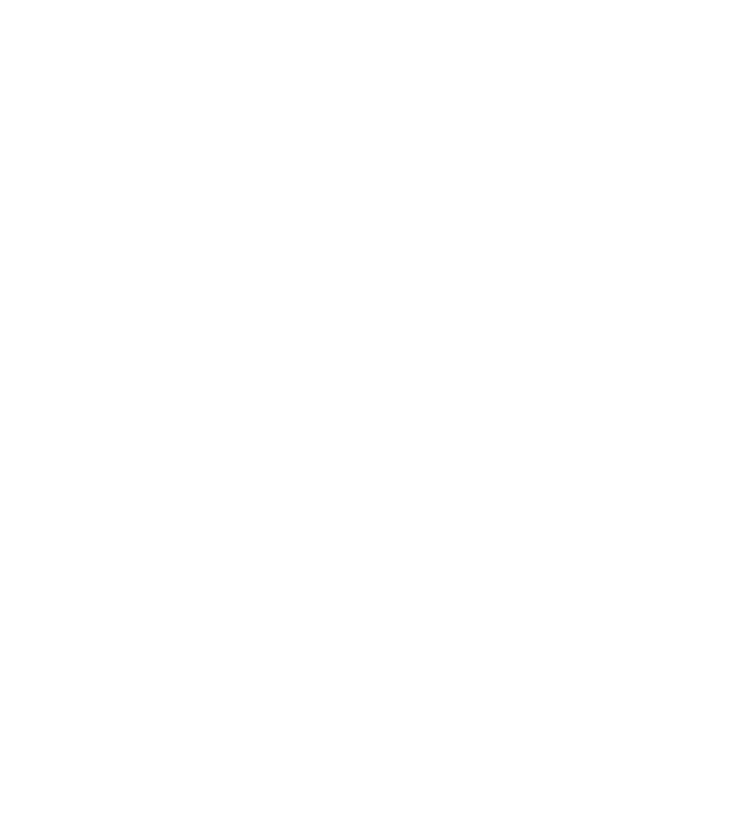
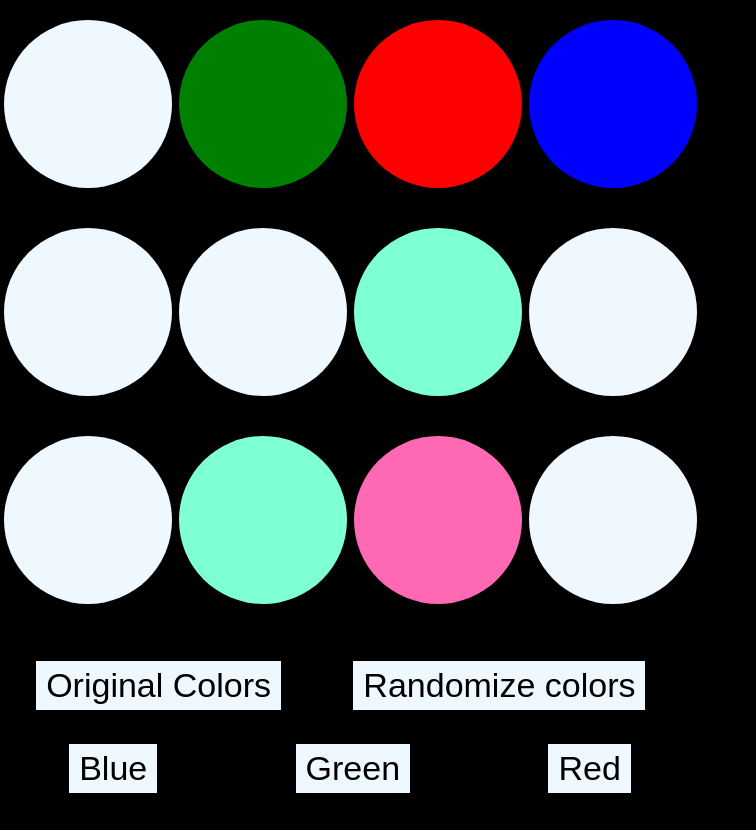
Before and after one commit to Houston-da-dev/105-assign-7, a plain HTML site: page index.html in a window 1280 px wide. Shown: the whole page, without its empty margins (0-756 px from the left). Before the commit the page ends 800 px from the top, so only its background shows below. Drawn offline with Linux system fonts and the light colour scheme.

Commit message:
All style; buttons and script to randomize buttons colors were added

```diff
--- a/index.html
+++ b/index.html
@@ -9,6 +9,33 @@
     <body>
 
 
+
+
+
+        <div id="container">
+            <div class="box" id="box1"></div>
+            <div class="box" id="box2"></div>
+            <div class="box" id="box3"></div>
+            <div class="box" id="box4"></div>
+            <div class="box" id="box5"></div>
+            <div class="box" id="box6"></div>
+            <div class="box" id="box7"></div>
+            <div class="box" id="box8"></div>
+            <div class="box" id="box9"></div>
+            <div class="box" id="box10"></div>
+            <div class="box" id="box11"></div>
+            <div class="box" id="box12"></div>
+        </div>
+
+        <div id="flexbox">
+            <button onclick="startingcolor()">Original Colors</button>
+            <button onclick="random()">Randomize colors</button>
+            <br>
+            <button onclick="blue()">Blue</button>
+            <button onclick="green()">Green</button>
+            <button onclick="red()">Red</button>
+        </div>
+
         <script src="script.js"></script>
     </body>
 </html>
--- a/script.js
+++ b/script.js
@@ -0,0 +1,117 @@
+
+
+
+
+
+
+
+
+
+
+
+
+
+
+
+
+
+
+
+
+
+
+
+
+
+
+
+
+
+
+
+
+
+var colorValue = [];
+let x = 0;
+
+function applycolor(arry){
+    for(i = 1; i <=12; i++){
+        let button = document.getElementById(`box${i}`)
+        let b = i-1;
+        button.style.backgroundColor = arry[b];
+    }
+}
+
+function startingcolor(){
+    for(i=0; i <= 12; i++){
+        x = Math.floor(Math.random()*6) + 1;
+        if(x == 1){
+            colorValue.push("green")
+        }
+        else if(x == 2){
+            colorValue.push("blue")
+        }
+        else if(x == 3){
+            colorValue.push("red")
+        }
+        else if(x == 4){
+            colorValue.push("aliceblue")
+        }
+        else if(x == 5){
+            colorValue.push("hotpink")
+        }
+        else{
+            colorValue.push("aquamarine")
+        }
+    }
+    applycolor(colorValue);
+}
+
+function random(){
+    let tempvalue = [];
+    for(i=0; i <= 12; i++){
+        x = Math.floor(Math.random()*6) + 1;
+        if(x == 1){
+            tempvalue.push("green")
+        }
+        else if(x == 2){
+            tempvalue.push("blue")
+        }
+        else if(x == 3){
+            tempvalue.push("red")
+        }
+        else if(x == 4){
+            tempvalue.push("aliceblue")
+        }
+        else if(x == 5){
+            tempvalue.push("hotpink")
+        }
+        else if(x == 6){
+            tempvalue.push("aquamarine")
+        }
+    }
+    applycolor(tempvalue);
+}
+
+function blue(){
+    for(i = 1; i <=12; i++){
+        let button = document.getElementById(`box${i}`)
+        button.style.backgroundColor = "blue";
+    }
+}
+
+function red(){
+    for(i = 1; i <=12; i++){
+        let button = document.getElementById(`box${i}`)
+        button.style.backgroundColor = "red";
+    }
+}
+
+function green(){
+    for(i = 1; i <=12; i++){
+        let button = document.getElementById(`box${i}`)
+        button.style.backgroundColor = "green";
+    }
+}
+
+startingcolor()
--- a/style.css
+++ b/style.css
@@ -3,3 +3,63 @@
     margin: 0px;
     box-sizing: border-box;
 }
+
+body{
+    background-color: black;
+}
+
+input{
+    background-color: black;
+    border: 2px solid aliceblue;
+    font-size: 30px;
+    color: aliceblue;
+}
+
+input:focus{
+    background-color: aliceblue;
+    color: black;
+}
+
+p{
+    color: aliceblue;
+}
+
+.box{
+    width: 24%;
+    aspect-ratio: 1;
+    border-radius: 100%;
+    margin: 20px auto;
+    background-color: lightblue;
+}
+
+#container{
+    display: flex;
+    flex-wrap: wrap;
+    max-width: 700px;
+}
+
+#flexbox{
+    max-width: 700px;
+    margin: 20px 0px;
+    display: flex;
+    align-items: center;
+    justify-content: space-around;
+    flex-wrap: wrap;
+    flex-direction: row;
+}
+
+button{
+    font-size: 34px;
+    width: auto;
+    text-align: center;
+    padding: 5px 10px;
+    margin: 15px 25px;
+    border: 2px solid black;
+    background-color: aliceblue;
+}
+
+button:hover{
+    background-color: black;
+    color: aliceblue;
+    border: aliceblue 2px solid;
+}
```
